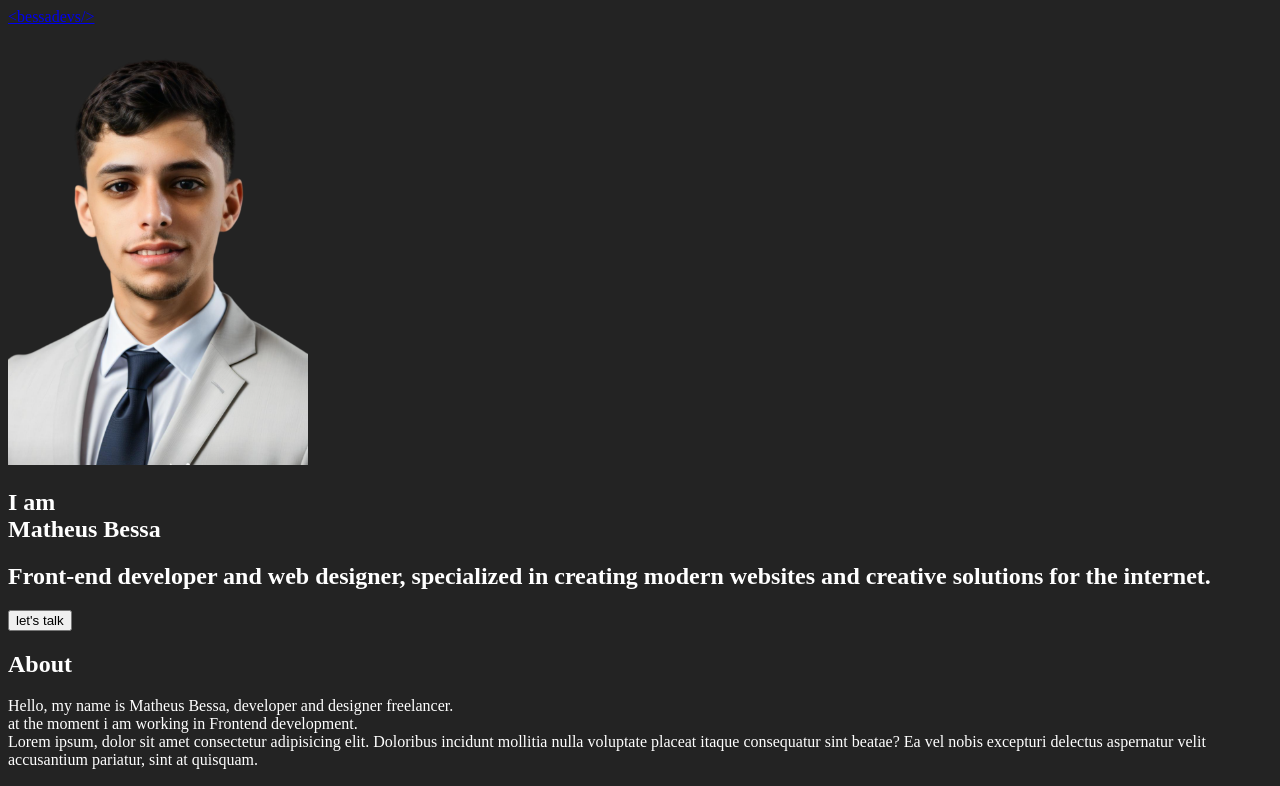
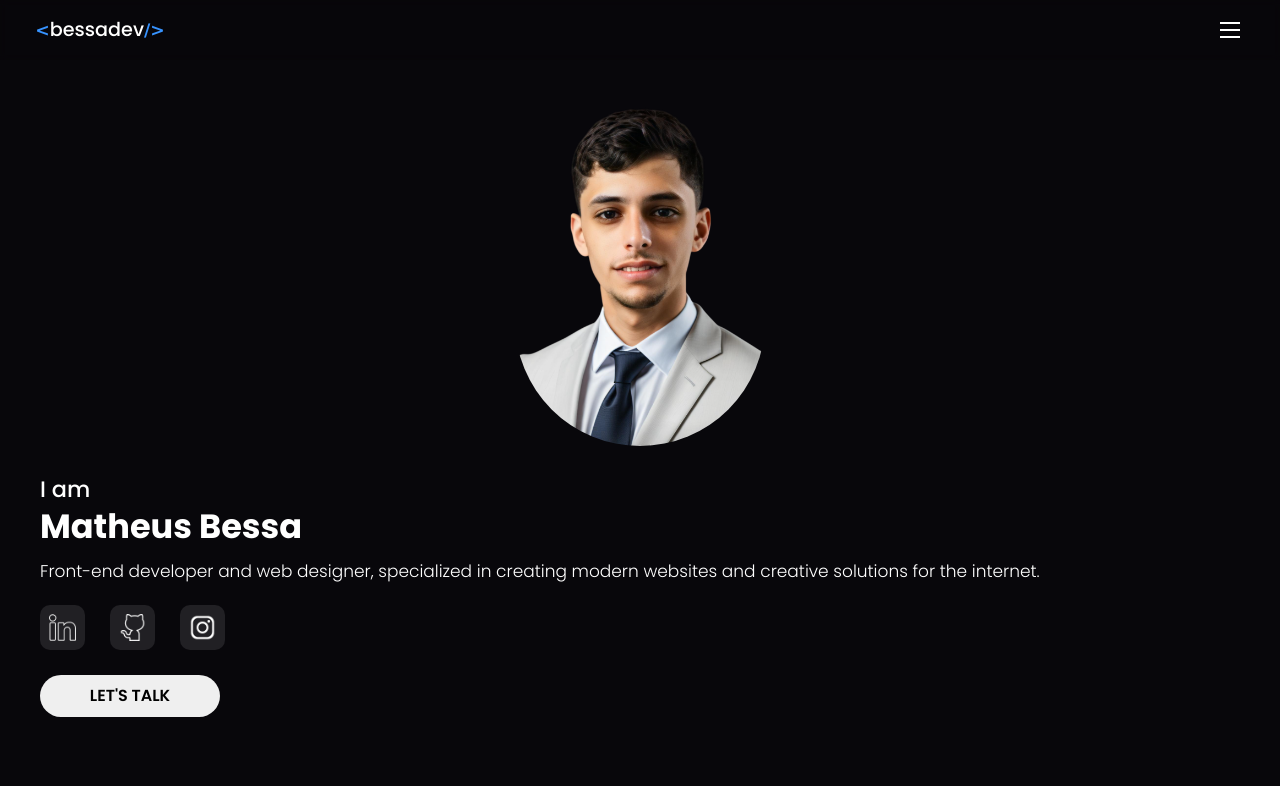
Before and after one commit to bessadeev/my-portfolio, a plain HTML site: page index.html in a window 1280 px wide. Shown: the top 786 px of the page. Drawn offline with Linux system fonts and the light colour scheme.

Commit message:
atualizando css da pagina
atualizei o header e a seção home

```diff
--- a/index.html
+++ b/index.html
@@ -9,7 +9,7 @@
 <body>
     <header>
         <div class="logo">
-            <a href="#"> <span>&lt;</span>bessadevs<span>/&gt;</span></a>
+            <a href="#"> <span>&lt;</span>bessadev<span>/&gt;</span></a>
         </div><!--logo-->
 
         <menu>
@@ -31,13 +31,13 @@
 
 
             <div class="introduction">
-                <h1>I am <br> Matheus Bessa</h1>
-                <h2>Front-end developer and web designer, specialized in creating modern websites and creative solutions for the internet.</h2>
+                <h1>I am <br> <span>Matheus Bessa</span></h1>
+                <p>Front-end developer and web designer, specialized in creating modern websites and creative solutions for the internet.</p>
 
                 <div class="social-links">
-                    <a href="#" class="linkedin"></a>
-                    <a href="#" class="github"></a>
-                    <a href="#" class="instagram"></a>
+                    <a href="#" class="linkedin"><img src="images/linkedin.png"></a>
+                    <a href="#" class="github"> <img src="images/github.png"></a>
+                    <a href="#" class="instagram"> <img src="images/instagram.png" ></a>
                 </div><!--social-links-->
 
                 <button>let's talk</button>
--- a/style.css
+++ b/style.css
@@ -1,8 +1,172 @@
-img{
-    width: 300px;
+@charset "UTF8";
+
+@import url('https://fonts.googleapis.com/css2?family=Poppins:ital,wght@0,100;0,200;0,300;0,400;0,500;0,600;0,700;0,800;0,900;1,100;1,200;1,300;1,400;1,500;1,600;1,700;1,800;1,900&display=swap');
+
+*{
+    margin: 0px;
+    padding: 0px;
+    box-sizing: border-box;
+    font-family: "Poppins", sans-serif ;
 }
 
 body{
-    background-color: rgba(0, 0, 0, 0.863);
+    width: 100vw;
+    background-color: #08070B;
     color: white;
 }
+
+header{
+    width: 100%;
+    height: 60px;
+    background-color: #08070b41;
+    backdrop-filter: blur(3px);
+    position: fixed;
+    display: flex;
+    align-items: center;
+    justify-content: space-between;
+}
+
+.logo{
+    height: 50%;
+    width: 200px;
+    display: flex;
+    justify-content: center;
+}
+
+.logo a {
+    font-size: 1.2em;
+    text-decoration: none;
+    color: white;
+    font-weight: 500;
+}
+
+.logo span{
+    color: #3793FF;
+    font-weight: 700;
+    font-family: Verdana, Geneva, Tahoma, sans-serif;
+    font-size: 0.9em;
+}
+
+menu{
+    height: 50%;
+    width: 100px;
+    display: flex;
+    justify-content: center;
+}
+
+.hamburger{
+    width: 20px;
+    height: 100%;
+    display: flex;
+    flex-direction: column;
+    justify-content: center;
+    gap: 5px;
+}
+
+.hamburger span{
+    display: block;
+    height: 2px;
+    width: 20px;
+    background-color: white;
+
+}
+
+main{
+    width: 100vw;
+    height: 100%;
+    padding: 40px;
+}
+
+section.home{
+    width: 100%;
+    height: 100vh;
+    display: flex;
+    flex-direction: column;
+    align-items: center;
+    margin-top: 30px;
+}
+
+.profile-picture{
+    width: 400px;
+    height: 400px;
+    display: flex;
+    justify-content: center;
+    align-items: center;
+    border-radius: 50%;
+}
+
+
+img{
+    width: 250px;
+    display: block;
+    border-radius: 500px;
+}
+
+.introduction{
+    width: 100%;
+}
+
+.introduction h1{
+    line-height: 1.7em;
+    font-weight: 500;
+    font-size: 1.4em;
+    margin-bottom: 10px;
+}
+
+.introduction h1 span{
+    font-weight: 700;
+    font-size: 1.5em;
+}
+
+.introduction p{
+    font-size: 17px;
+    width: 90%;
+    font-weight: 300;
+    line-height: 1.5em;
+    text-align: justify;
+    margin-bottom: 20px;
+}
+
+.social-links{
+    width: 100%;
+    height: 50px;
+    display: flex;
+    gap: 25px;
+}
+
+.social-links a{
+    display: block;
+    background-color: #212024;
+    width: 45px;
+    height: 45px;
+    display: flex;
+    justify-content: center;
+    align-items: center;
+    border-radius: 10px;
+}
+
+.social-links a:hover{
+    opacity: 0.8;
+}
+
+.social-links a img{
+    width: 60%;
+    border-radius: 0px;
+}
+
+button{
+    width: 180px;
+    height: 42px;
+    border: none;
+    border-radius: 25px;
+    font-size: 16px;
+    font-weight: 600;
+    text-transform: uppercase;
+    margin-top: 20px;
+    transition: transform 0.3s;
+    cursor: pointer;
+}
+
+button:hover{
+    transform: scale(1.1);
+}
```
Also changed, not shown: images/github.png (added), images/instagram.png (added), images/linkedin.png (added).
